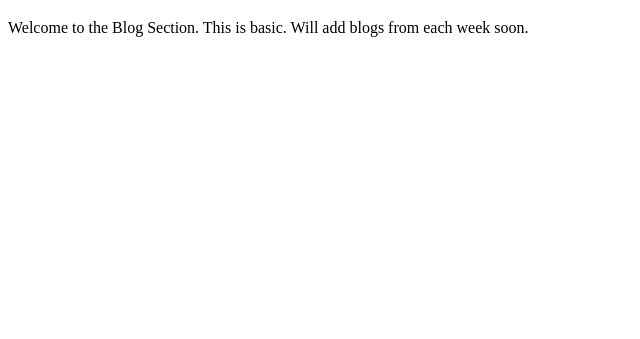
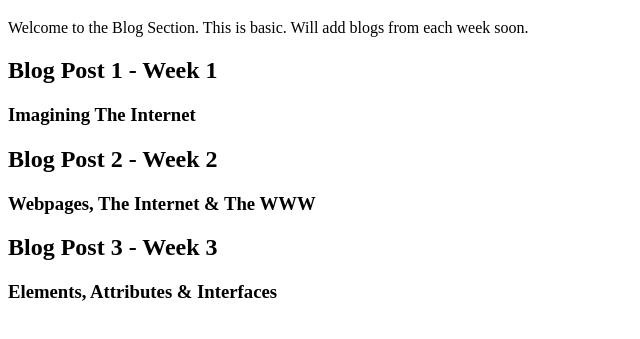
Before and after one commit to NTTFBS/WSOA3028A_2551187, a plain HTML site: page Blog.html in a window 1280 px wide. Shown: the part 175-514 px from the top of the page, without its empty margins (0-640 px from the left). Drawn offline with Linux system fonts and the light colour scheme.

Commit message:
Added Sections for Weekly Blog Posts

```diff
--- a/Blog.html
+++ b/Blog.html
@@ -24,5 +24,17 @@
 
     <h1> Blog Section!</h1>
     <p> Welcome to the Blog Section. This is basic. Will add blogs from each week soon.</p>
+
+    <h2> Blog Post 1 - Week 1</h2>
+    <h3> Imagining The Internet</h3>
+    <p> </p>
+
+    <h2> Blog Post 2 - Week 2</h2>
+    <h3> Webpages, The Internet & The WWW</h3>
+    <p> </p>
+
+    <h2> Blog Post 3 - Week 3</h2>
+    <h3> Elements, Attributes & Interfaces</h3>
+    <p> </p>
 </body>
 </html>
```
